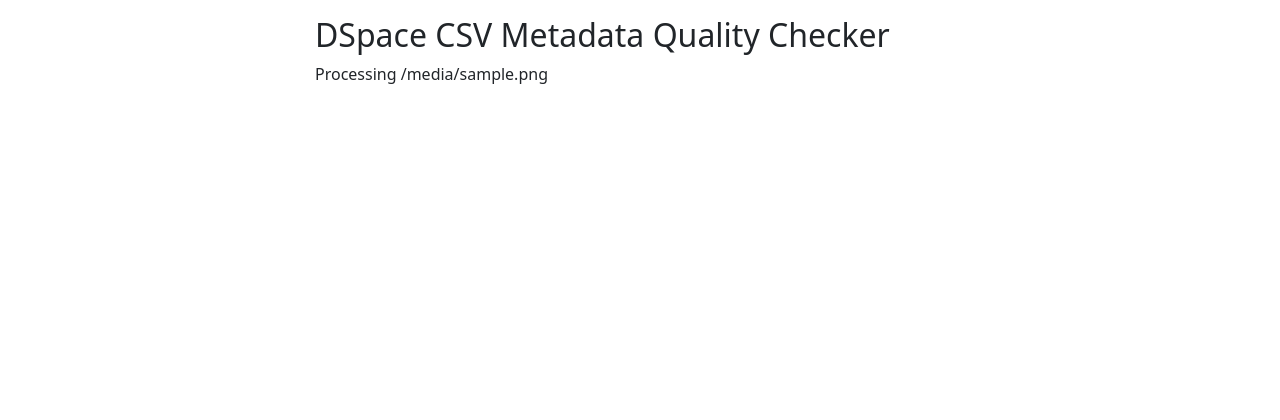
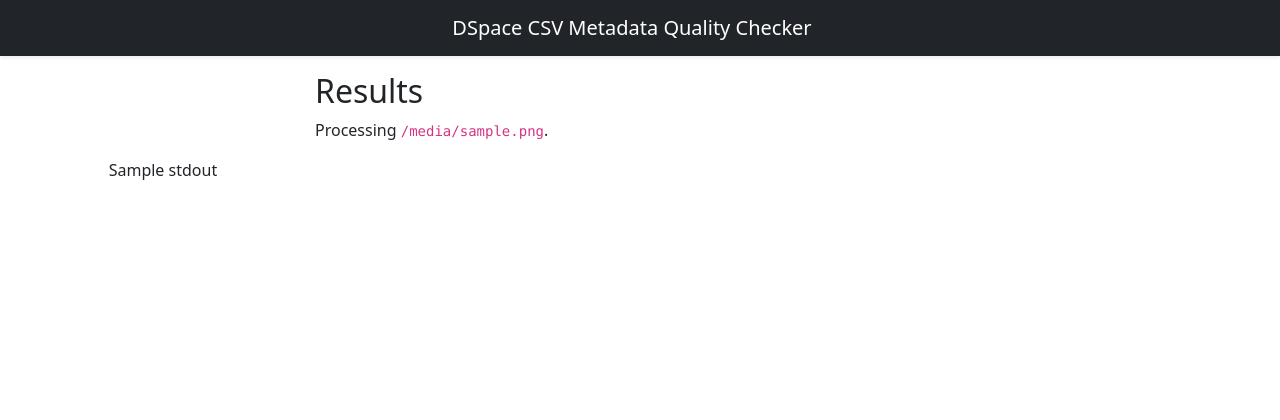
Before and after one commit to ilri/csv-metadata-quality-web, a Flask app: template templates/process.html in a window 1280 px wide. Shown: the top 420 px of the page. Run offline with Flask 2, Linux system fonts and the light colour scheme; the template is opened without the code that fills it: most values are stand-ins (such as "Sample title", 1, 10 or a date in 2020); style sheets or scripts are compiled from the project's sources; some libraries are stand-ins or nearby versions.

Commit message:
Major refactor
Refactor the templates to include a header, use csv-metadata-quality
in a subshell instead of trying to import and pass args to it (which
I actually managed to do, but then trying to capture the output was
an issue), and use ansi2html to prepare the CLI output as the HTML.

```diff
--- a/main.py
+++ b/main.py
@@ -1,5 +1,8 @@
 import os
+import subprocess
+import sys
 
+from ansi2html import Ansi2HTMLConverter
 from csv_metadata_quality.version import VERSION as cli_version
 from flask import Flask, abort, redirect, render_template, request, url_for
 from werkzeug.utils import secure_filename
@@ -32,9 +35,33 @@
     return "No file selected"
 
 
+# TODO: probably use a base64- and URL-encoded version of the filename here so
+# we can allow results to be saved and shared?
 @app.route("/process/<filename>")
 def process_file(filename):
-    return render_template("process.html", cli_version=cli_version, filename=filename)
+    # do we need to use secure_filename again here?
+    input_file = os.path.join(app.config["UPLOAD_PATH"], filename)
+    # TODO: write an output file based on the input file name
+    output_file = os.path.join(app.config["UPLOAD_PATH"], "test.csv")
+
+    sys.argv = ["", "-i", input_file, "-o", output_file]
+
+    # run subprocess and capture output as UTF-8 so we get a string instead of
+    # bytes for ansi2html
+    results = subprocess.run(
+        ["csv-metadata-quality", "-i", input_file, "-o", output_file],
+        capture_output=True,
+        encoding="UTF-8",
+    )
+    # convert the output to HTML using ansi2html
+    conv = Ansi2HTMLConverter()
+    html = conv.convert(results.stdout)
+    return render_template(
+        "process.html", cli_version=cli_version, filename=filename, stdout=html
+    )
+
+    # I should remember this Flask-specific way to send files to the client
+    # return send_from_directory(app.config["UPLOAD_FOLDER"], filename)
 
 
 if __name__ == "__main__":
--- a/pyproject.toml
+++ b/pyproject.toml
@@ -9,6 +9,7 @@
 python = "^3.7.1"
 csv-metadata-quality = {git = "https://github.com/ilri/csv-metadata-quality.git", rev = "web"}
 Flask = "^1.1.2"
+ansi2html = "^1.6.0"
 
 [tool.poetry.dev-dependencies]
 black = "^20.8b1"
--- a/source/scss/bootstrap.scss
+++ b/source/scss/bootstrap.scss
@@ -26,7 +26,7 @@
 //@import "../../node_modules/bootstrap/scss/dropdown";
 //@import "../../node_modules/bootstrap/scss/button-group";
 //@import "../../node_modules/bootstrap/scss/nav";
-//@import "../../node_modules/bootstrap/scss/navbar";
+@import "../../node_modules/bootstrap/scss/navbar";
 //@import "../../node_modules/bootstrap/scss/card";
 //@import "../../node_modules/bootstrap/scss/accordion";
 //@import "../../node_modules/bootstrap/scss/breadcrumb";
--- /dev/null
+++ b/templates/header.html
@@ -0,0 +1,7 @@
+    <header>
+      <div class="navbar navbar-dark bg-dark shadow-sm">
+        <div class="container">
+          <span class="navbar-brand text-white text-decoration-none">DSpace CSV Metadata Quality Checker</span>
+        </div>
+      </div>
+    </header>
--- a/templates/index.html
+++ b/templates/index.html
@@ -2,9 +2,9 @@
 <html lang="en" class="h-100">
   {% include 'head.html' %}
   <body class="d-flex flex-column h-100">
+    {% include 'header.html' %}
     <main class="flex-shrink-0">
-      <div class="container">
-        <h1 class="mt-3 fs-2">DSpace CSV Metadata Quality Checker</h1>
+      <div class="container py-3">
         <p class="lead">The DSpace CSV Metadata Quality Checker is a pipeline of sanity checks and automated fixes for a number of common issues in metadata files.</p>
         <p>Select a CSV file to process.</p>
         <form method="POST" action="" enctype="multipart/form-data">
--- a/templates/process.html
+++ b/templates/process.html
@@ -2,12 +2,21 @@
 <html lang="en" class="h-100">
   {% include 'head.html' %}
   <body class="d-flex flex-column h-100">
+    {% include 'header.html' %}
     <main class="flex-shrink-0">
       <div class="container">
-        <h1 class="mt-3 fs-2">DSpace CSV Metadata Quality Checker</h1>
-        <p>Processing {{ filename }}</p>
+        <h1 class="mt-3 fs-2">Results</h1>
+        <p>Processing <code>{{ filename }}</code>.</p>
       </div>
     </main>
+
+    <div class="row justify-content-center">
+      <div class="col-md-10">
+        <blockquote>
+        {{ stdout | safe }}
+        </blockquote>
+      </div>
+    </div>
 
     {% include 'footer.html' %}
   </body>
```
